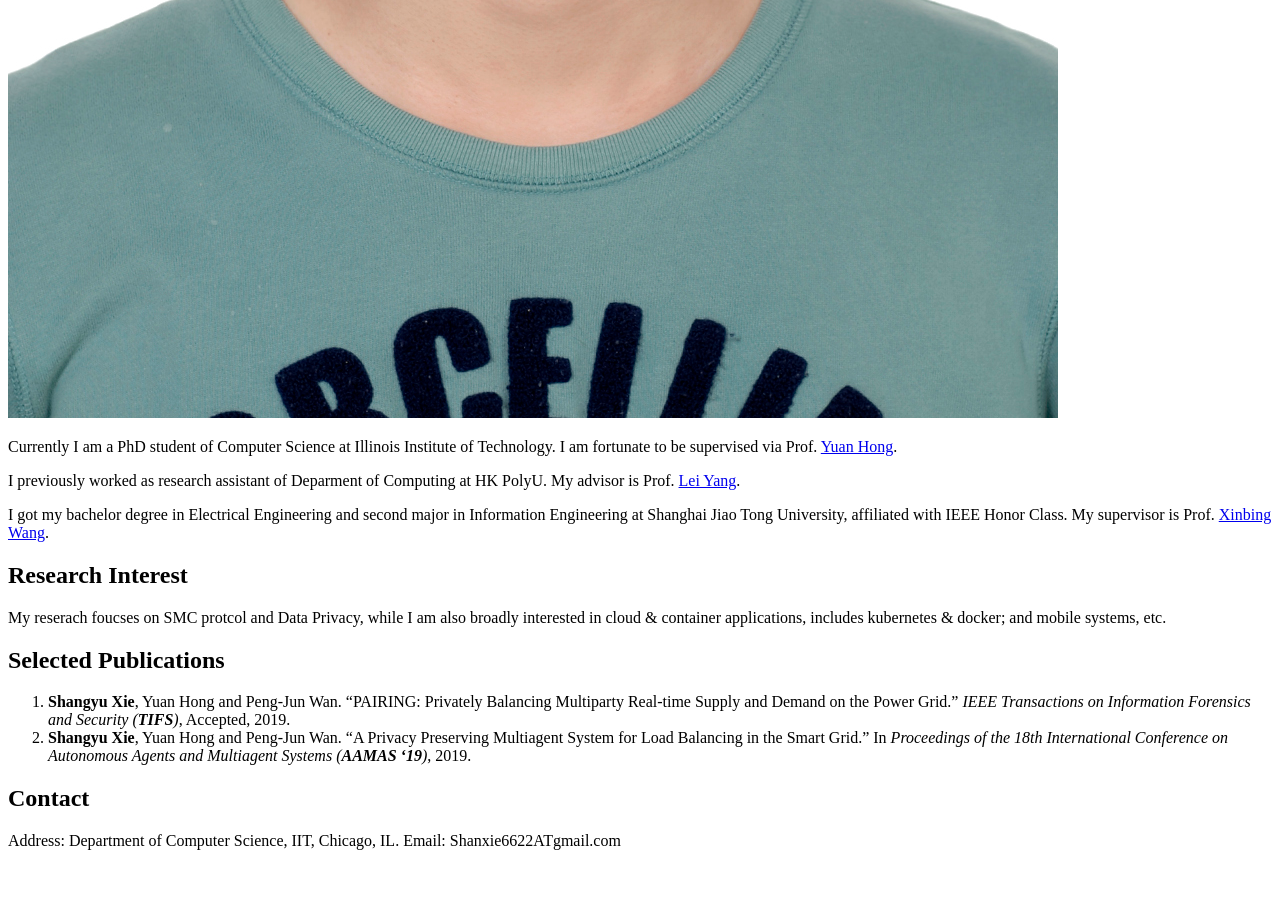
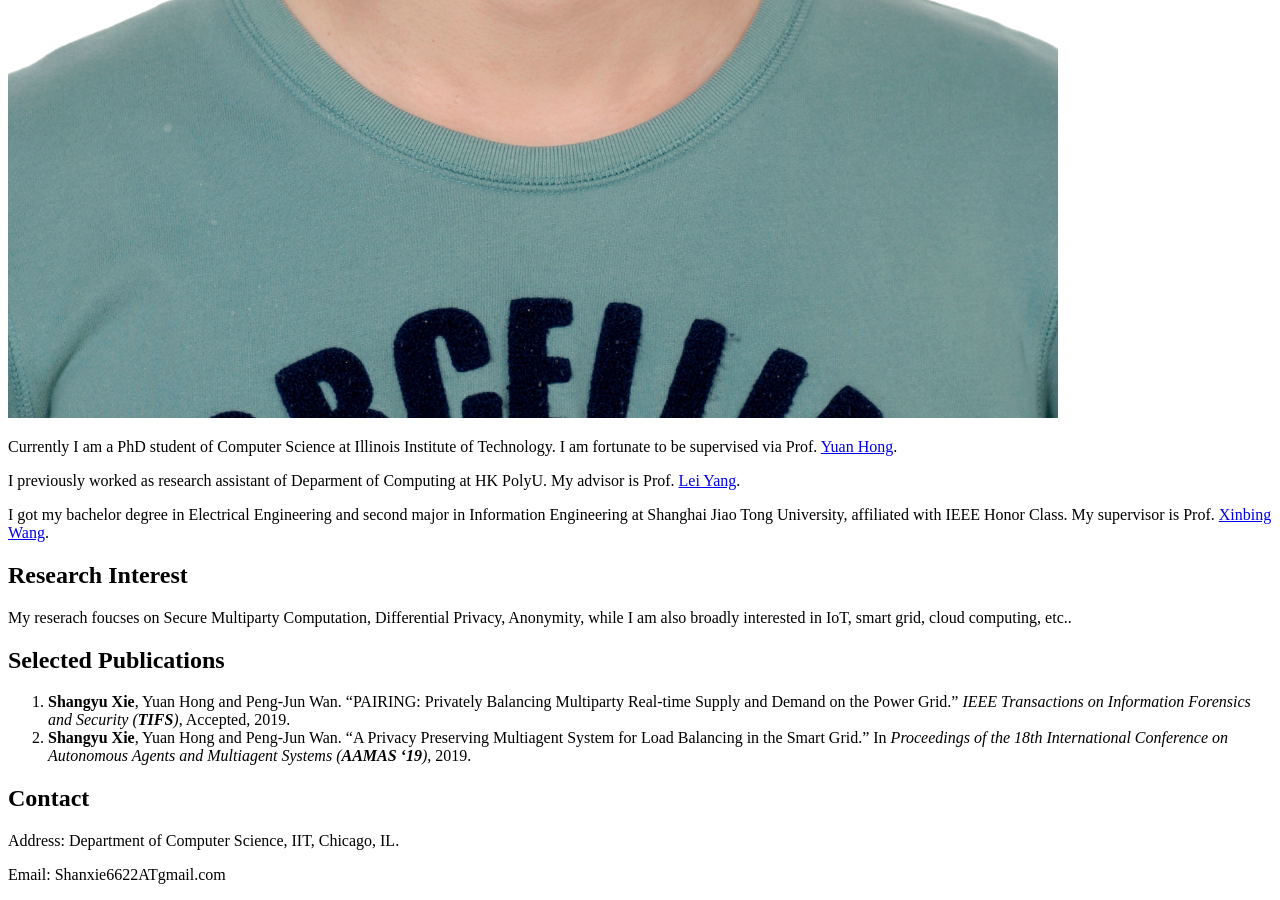
Before and after one commit to songwellxie/songwellxie.github.io, a Jekyll site: the page built from index.md, in a window 1280 px wide and 900 px high, scrolled down 1263 px. Built offline with Jekyll 4.4.1, drawn with Linux system fonts in a browser that asks for light colours; our own code applies the rules of GitHub Pages for plain Markdown files; before the commit the page ends 2129 px from its top, so only the background shows below that.

Commit message:
Update index.md

```diff
--- a/index.md
+++ b/index.md
@@ -14,7 +14,7 @@ I got my bachelor degree in Electrical Engineering and second major in Informati
 
 ## Research Interest
 
-My reserach foucses on SMC protcol and Data Privacy, while I am also broadly interested in cloud & container applications, includes kubernetes & docker; and mobile systems, etc.
+My reserach foucses on Secure Multiparty Computation, Differential Privacy, Anonymity, while I am also broadly interested in IoT, smart grid, cloud computing, etc..
 
 ## Selected Publications
 1.  **Shangyu Xie**, Yuan Hong and Peng-Jun Wan. "PAIRING: Privately Balancing Multiparty Real-time Supply and Demand on the Power Grid." *IEEE Transactions on Information Forensics and Security (**TIFS**)*, Accepted, 2019.
@@ -23,4 +23,5 @@ My reserach foucses on SMC protcol and Data Privacy, while I am also broadly int
 ## Contact
 
 Address: Department of Computer Science, IIT, Chicago, IL.
+
 Email: Shanxie6622ATgmail.com
```
